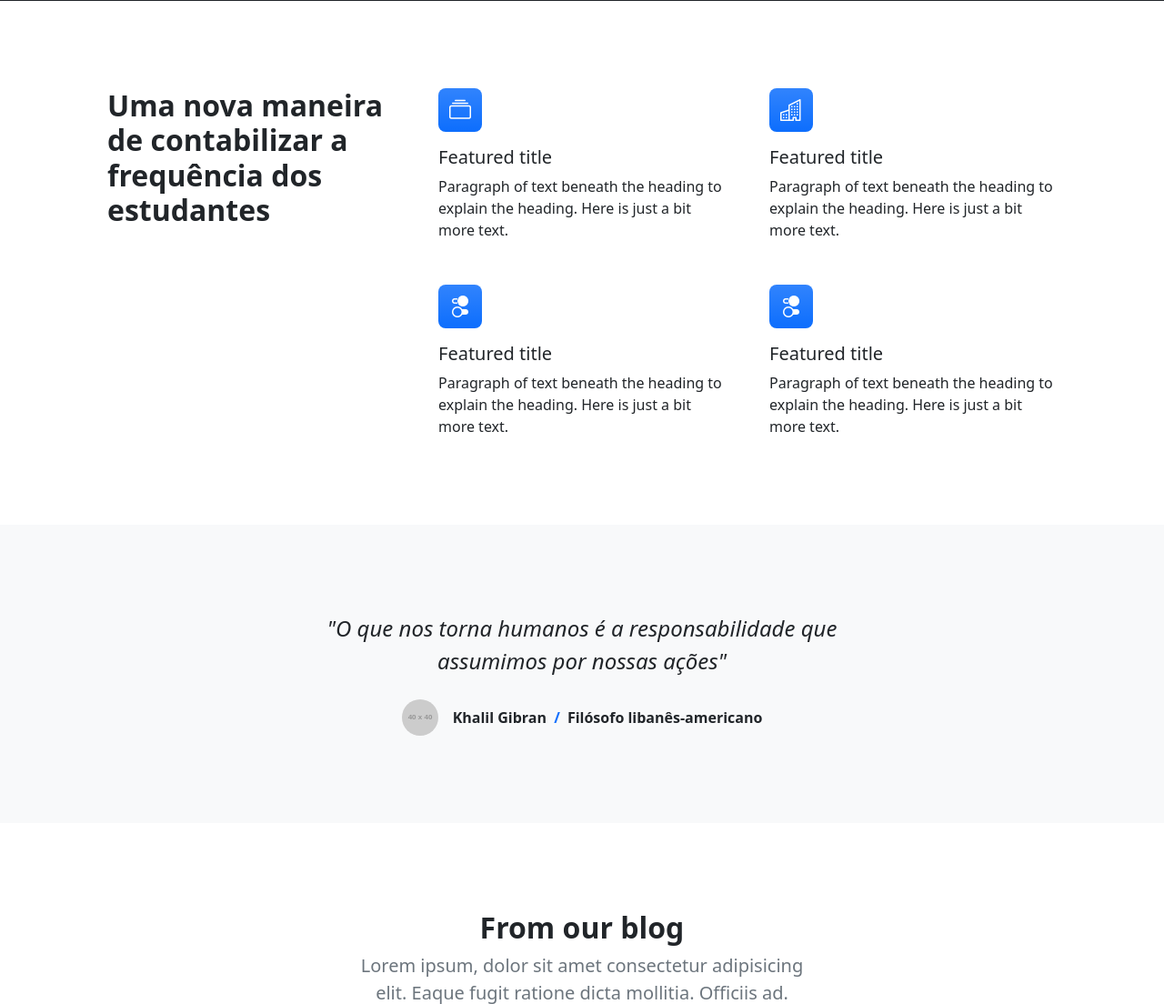
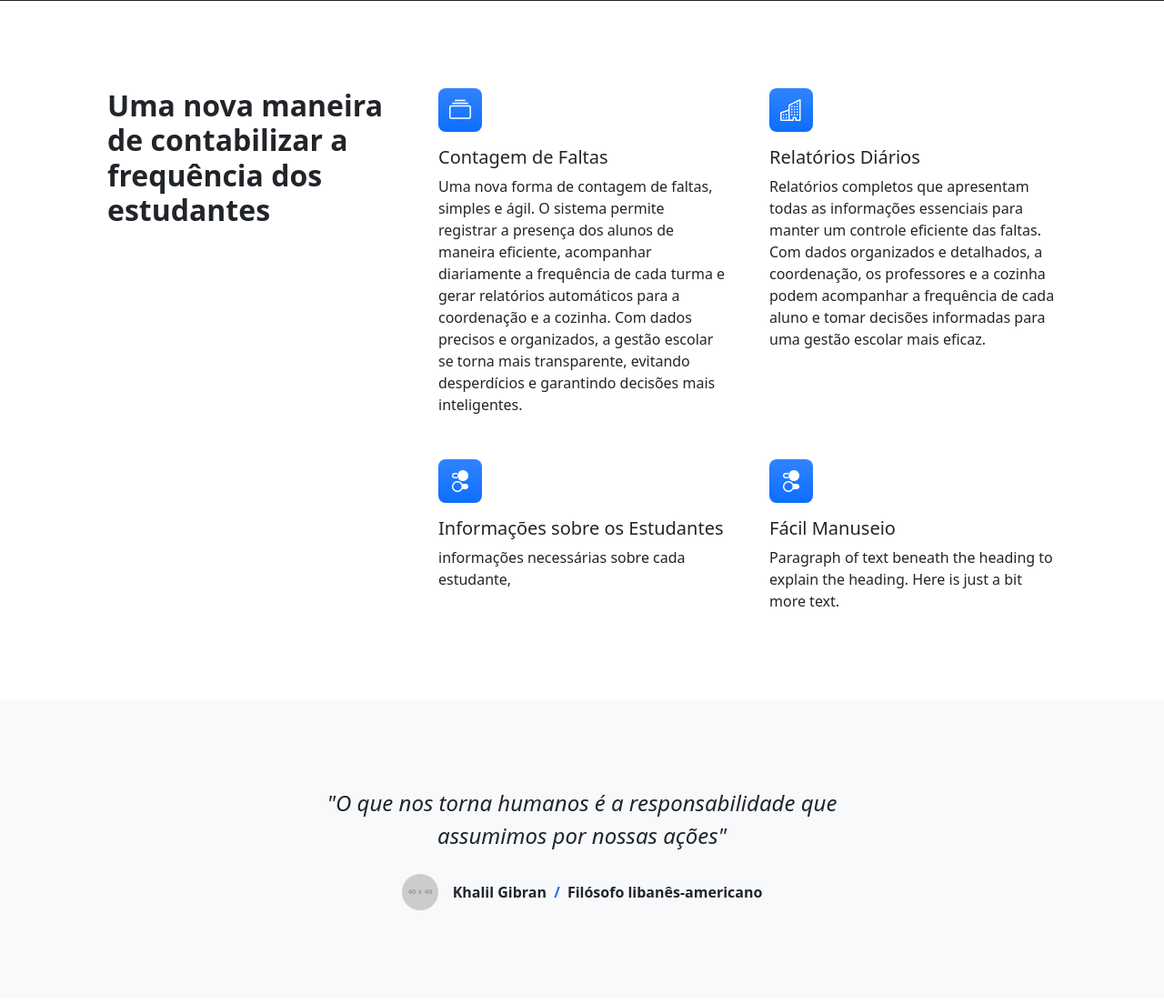
Before and after one commit to cahgelako/G1-Faltometro, a PHP site: page /app/views/site/inicio.php in a window 1280 px wide. Shown: the part 420-1524 px from the top of the page at 91% size. Run offline with PHP 8.4, Linux system fonts and the light colour scheme; grey boxes labelled with a size stand in for pictures from a placeholder-image service; some libraries are stand-ins or nearby versions.

Commit message:
começo dos cards da tela de inicio sobre a funcionalidade do site

```diff
--- a/app/views/site/inicio.php
+++ b/app/views/site/inicio.php
@@ -40,22 +40,27 @@
                             <div class="row gx-5 row-cols-1 row-cols-md-2">
                                 <div class="col mb-5 h-100">
                                     <div class="feature bg-primary bg-gradient text-white rounded-3 mb-3"><i class="bi bi-collection"></i></div>
-                                    <h2 class="h5">Featured title</h2>
-                                    <p class="mb-0">Paragraph of text beneath the heading to explain the heading. Here is just a bit more text.</p>
+                                    <h2 class="h5">Contagem de Faltas</h2>
+                                    <p class="mb-0">Uma nova forma de contagem de faltas, simples e ágil. O sistema permite registrar a presença dos alunos de maneira eficiente,
+                                acompanhar diariamente a frequência de cada turma e gerar relatórios automáticos para a coordenação e a cozinha. Com dados precisos e organizados,
+                                         a gestão escolar se torna mais transparente, evitando desperdícios e garantindo decisões mais inteligentes.
+                                         </p>
                                 </div>
                                 <div class="col mb-5 h-100">
                                     <div class="feature bg-primary bg-gradient text-white rounded-3 mb-3"><i class="bi bi-building"></i></div>
-                                    <h2 class="h5">Featured title</h2>
-                                    <p class="mb-0">Paragraph of text beneath the heading to explain the heading. Here is just a bit more text.</p>
+                                    <h2 class="h5">Relatórios Diários</h2>
+                                    <p class="mb-0">Relatórios completos que apresentam todas as informações essenciais para manter um controle eficiente das faltas.
+                                         Com dados organizados e detalhados, a coordenação, os professores e a cozinha podem acompanhar a frequência de cada aluno e tomar decisões informadas
+                                          para uma gestão escolar mais eficaz.</p>
                                 </div>
                                 <div class="col mb-5 mb-md-0 h-100">
                                     <div class="feature bg-primary bg-gradient text-white rounded-3 mb-3"><i class="bi bi-toggles2"></i></div>
-                                    <h2 class="h5">Featured title</h2>
-                                    <p class="mb-0">Paragraph of text beneath the heading to explain the heading. Here is just a bit more text.</p>
+                                    <h2 class="h5">Informações sobre os Estudantes</h2>
+                                    <p class="mb-0">informações necessárias sobre cada estudante, </p>
                                 </div>
                                 <div class="col h-100">
                                     <div class="feature bg-primary bg-gradient text-white rounded-3 mb-3"><i class="bi bi-toggles2"></i></div>
-                                    <h2 class="h5">Featured title</h2>
+                                    <h2 class="h5">Fácil Manuseio</h2>
                                     <p class="mb-0">Paragraph of text beneath the heading to explain the heading. Here is just a bit more text.</p>
                                 </div>
                             </div>
```
